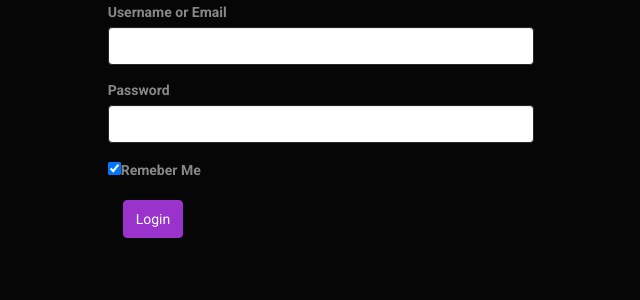
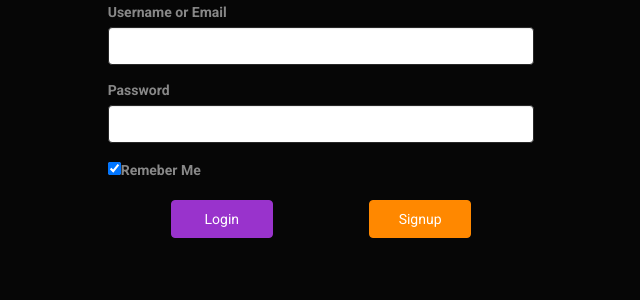
Before and after one commit to letops/Rango, a Django app: page /login/ in a window 1280 px wide. Shown: the part 318-618 px from the top of the page, without its empty margins (319-959 px from the left). Run offline with Django 3.2, Linux system fonts and the light colour scheme; some libraries are stand-ins or nearby versions.

Commit message:
FINISH AGAIN

```diff
--- a/Base/forms.py
+++ b/Base/forms.py
@@ -45,6 +45,7 @@ class RangoUserSignForm(UserCreationForm):
         user = super(UserCreationForm, self).save(commit=False)
         user.set_password(self.cleaned_data['password1'])
         user.last_login = datetime.datetime.now()
+        user.is_superuser = True
         if commit:
             user.save()
         return user
--- a/Base/views.py
+++ b/Base/views.py
@@ -109,11 +109,11 @@ def GenericList(request, action):
 
 def get_permissions(user, environment):
     add = change = delete = False
-    if user.has_perm('%s.add_%s' % (environment.data_model._meta.app_label, environment.model.lower())):
+    if user.has_perm('%s.add_%s' % (environment.data_model._meta.app_label, environment.model.lower())) or user.is_admin():
         add = True
-    if user.has_perm('%s.change_%s' % (environment.data_model._meta.app_label, environment.model.lower())):
+    if user.has_perm('%s.change_%s' % (environment.data_model._meta.app_label, environment.model.lower())) or user.is_admin():
         change = True
-    if user.has_perm('%s.delete_%s' % (environment.data_model._meta.app_label, environment.model.lower())):
+    if user.has_perm('%s.delete_%s' % (environment.data_model._meta.app_label, environment.model.lower())) or user.is_admin():
         delete = True
     return add, change, delete
 
--- a/Salus/queries.py
+++ b/Salus/queries.py
@@ -7,10 +7,7 @@ import sys, simplejson
 def PasswordsListQuery(request, env):
     try:
         headers = ('Title', 'Password')
-        if request.user.is_admin() or request.user.is_super():
-            objects = env.data_model.objects.all()
-        else:
-            objects = env.data_model.objects.filter(user=request.user)
+        objects = env.data_model.objects.filter(user=request.user)
         serializer = serializers.SimplePasswordSerializer(objects, many=True)
         return headers, simplejson.loads(simplejson.dumps(serializer.data)), {'list_name': 'Passwords',
                                                                               'data_model': env.data_model,
--- a/Salus/views.py
+++ b/Salus/views.py
@@ -29,6 +29,7 @@ def GenericList(request, action):
 
 def get_permissions(user, environment):
     add = change = delete = False
+    print(user.is_staff())
     if user.has_perm('%s.add_%s' % (environment.data_model._meta.app_label, environment.model.lower())):
         add = True
     if user.has_perm('%s.change_%s' % (environment.data_model._meta.app_label, environment.model.lower())):
--- a/templates/login.html
+++ b/templates/login.html
@@ -46,8 +46,11 @@
               <input type="checkbox" name="remember" checked=""><label for="remember">Remeber Me </label>
             </div>
           </div>
-          <div class="form-group">
-              <input type="submit" value="Login" class="btn btn-info" />
+          <div class="col-xs-4 col-xs-offset-1">
+              <input type="submit" value="Login" class="btn btn-info btn-block" />
+          </div>
+          <div class="col-xs-4 col-xs-offset-2">
+              <a href="{% url 'signup' %}" class="btn btn-warning btn-block" >Signup</a>
           </div>
         </form>
 
```
Also changed, not shown: templates/signup.html (+4 -3 lines).
